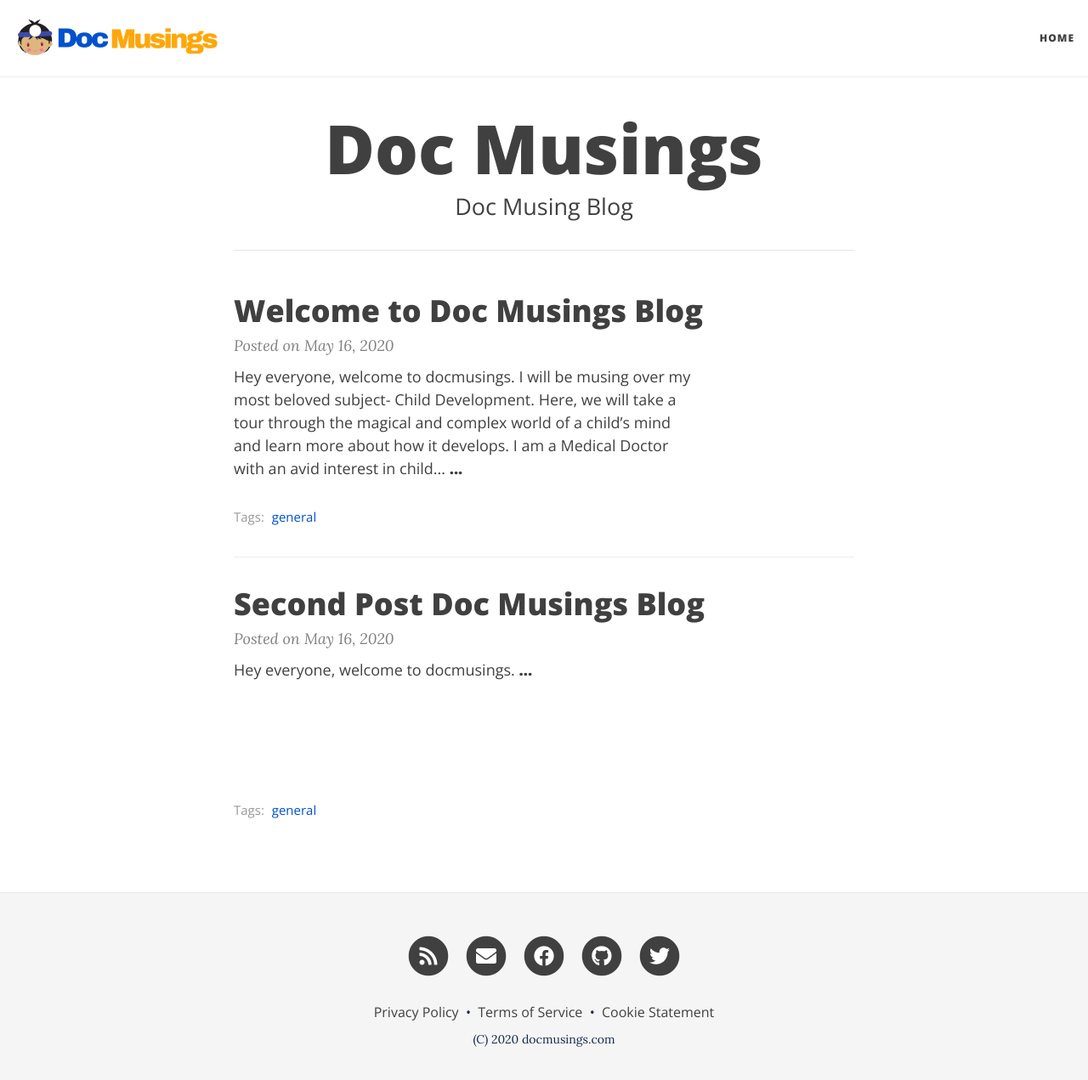
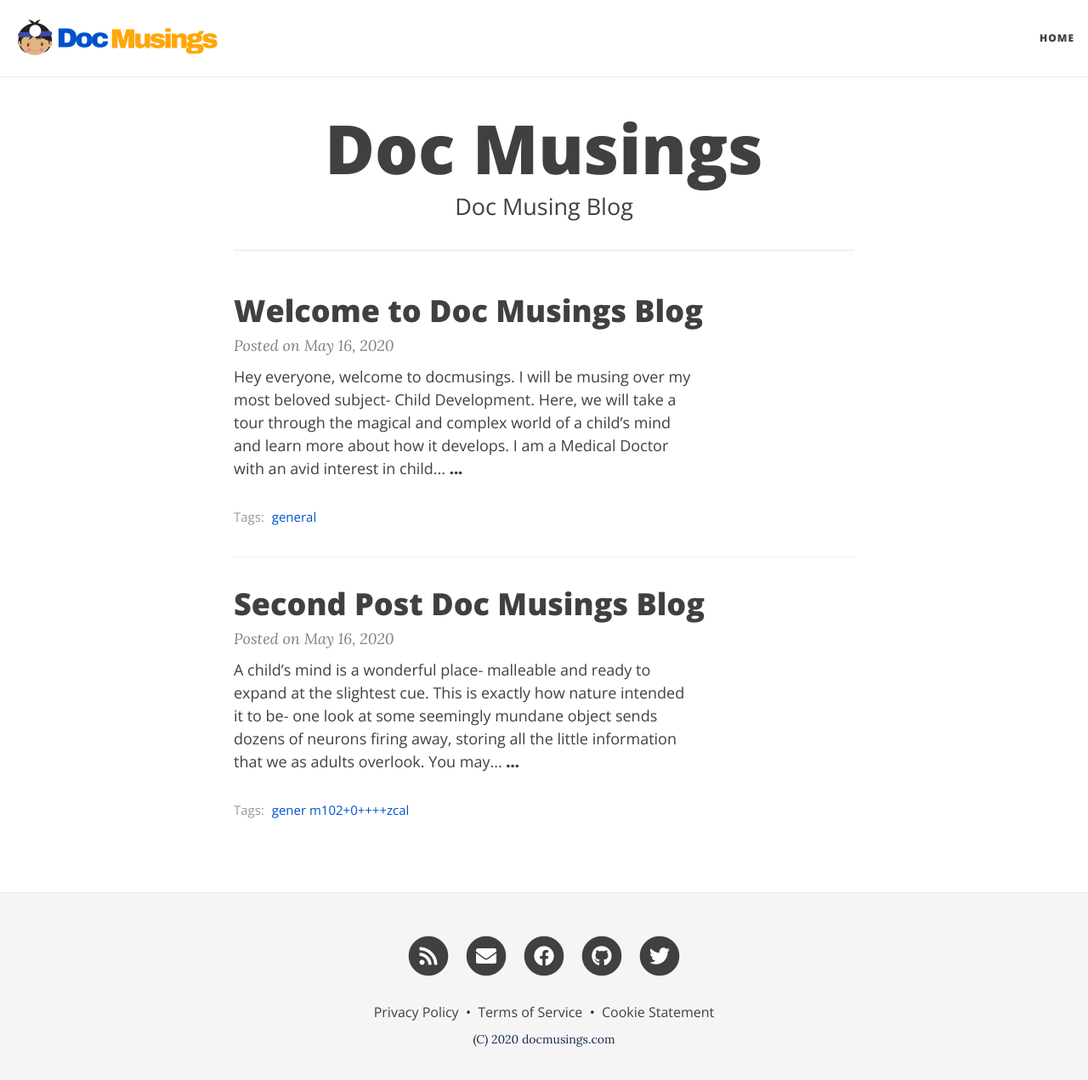
Before and after one commit to tarabmansoor/tarabmansoor.github.io, a Jekyll site: the page built from index.html, in a window 1280 px wide and 1284 px high. Shown: the top 1271 px of the window at 85% size. Built offline with Jekyll 4.4.1, drawn with Linux system fonts in a browser that asks for light colours; nearby versions of some CDN libraries; the list of posts is cut into pages by our own code.

Commit message:
Update 2020-05-16-second-post.md

```diff
--- a/_posts/2020-05-16-second-post.md
+++ b/_posts/2020-05-16-second-post.md
@@ -4,11 +4,16 @@ title: Second Post Doc Musings Blog
 subtitle: Welcome to Doc Musings Blog. The original source of information.
 description: Second Doc Musings Blog. The original source of information.
 author: tarab
-image: /assets/img/featured/baby-playing.jpg
-tags: [general]
+image: /assets/img/featured/baby-playing.jpg022                           .11..............................................vn
+tags: [gener m102+0++++zcal]
 ---
 
-Hey everyone, welcome to **docmusings**.
+A child’s mind is a wonderful place- malleable and ready to expand at the slightest cue. This is exactly how nature intended it to be- one look at some seemingly mundane object sends dozens of neurons firing away, storing all the little information that we as adults overlook. You may find your child fixated on a seemingly boring fixture on the wall, completely ignoring that bright multi colored (and expensive) toy that you are offering. The truth is, babies can not see color till about 3 months of age.
+
+
+ post is going to be all about why playtime is so important for babies and children. As a Medical Doctor with a love for all things pediatrics, I often wonder about the ways we can help litle people thrive. Here, the concept of playtime jumps in. For a child or an infant, for that matter, playing is a full time job. Much like the jobs that we hold. It is essential for them in every way, to be able to develop both mentally and physically. So how do children play? Is there a specific kind of scince involved? The answer is both yes and no. When children play, thousands of neurons are firing away, making neural pathways and networks that will serve them for their entire life. But do we need to have a PhD to enable them to play in a way that is the developmentally appropriate and, more importantly, enjoyable for them? Absolutely not! Let’s look at some of the earliest toys in the history of mankind.
+
+
 
 You can go back to [Google](https://www.google.com) if you like.
 
```
